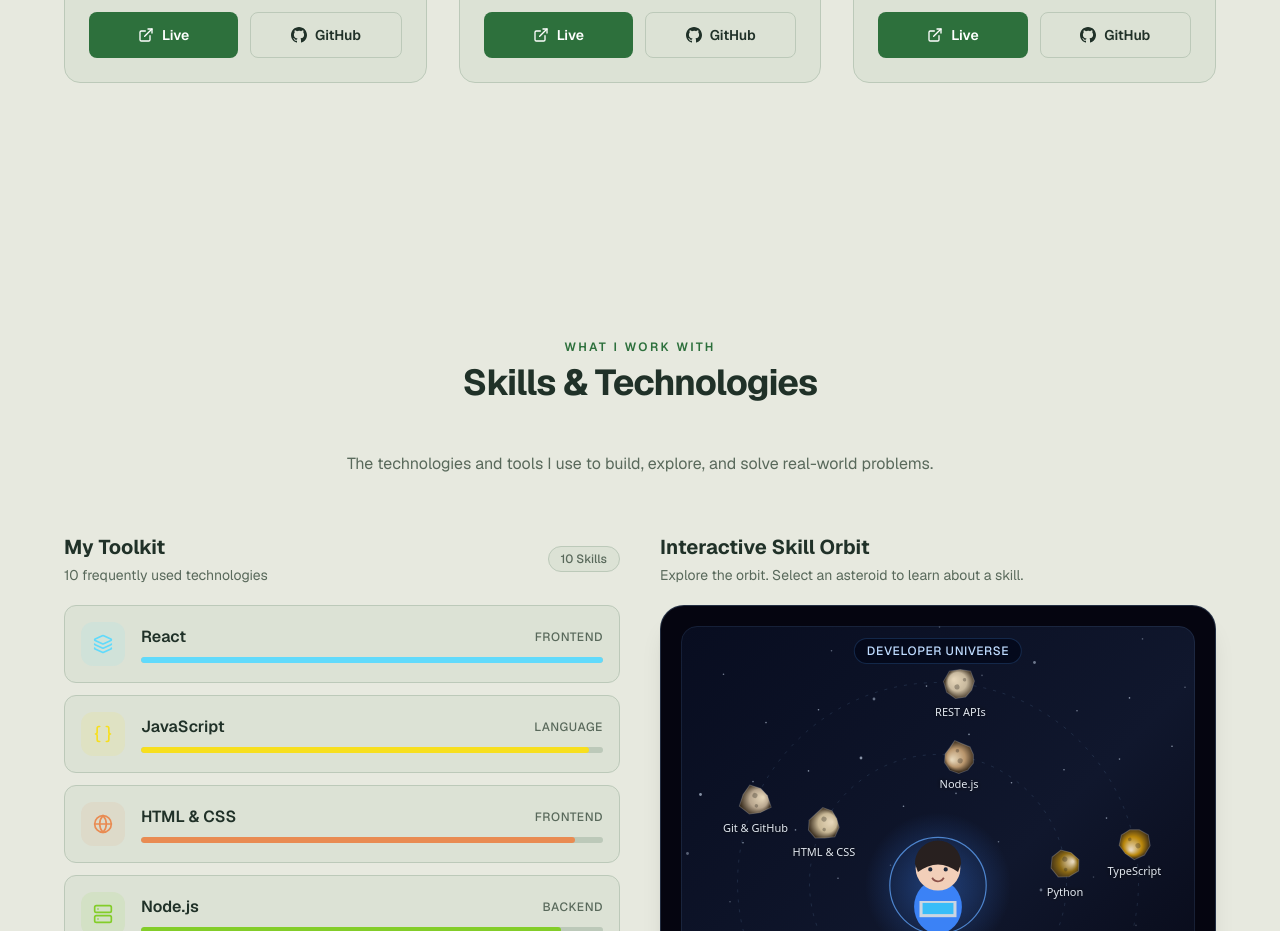
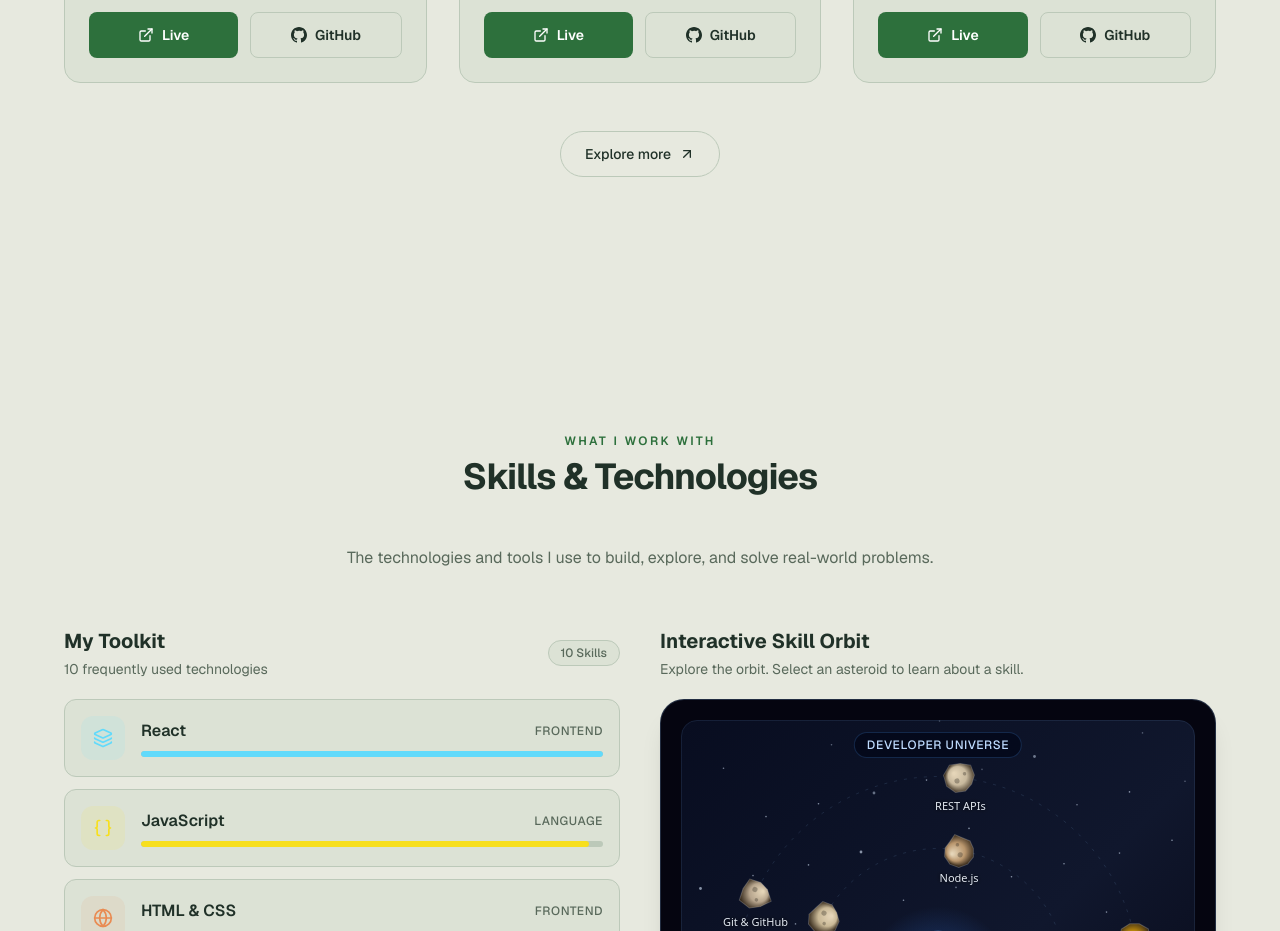
Before and after one commit to Deepti-Nanda/Portfolio, a Next.js app: page / in a window 1280 px wide. Shown: the part 2400-3331 px from the top of the page. Built offline with nearby package versions, Linux system fonts and the light colour scheme.

Commit message:
feat: update projects section

```diff
--- a/components/projects.tsx
+++ b/components/projects.tsx
@@ -1,6 +1,6 @@
 "use client";
 
-import { ExternalLink } from "lucide-react";
+import { ArrowUpRight, ExternalLink } from "lucide-react";
 import { GitHubIcon } from "./brand-icons";
 
 interface Project {
@@ -195,6 +195,17 @@ export function Projects() {
           ))}
         </div>
       </div>
+      <div className="mt-12 flex justify-center">
+        <a
+          href="https://github.com/Deepti-Nanda?tab=repositories"
+          target="_blank"
+          rel="noopener noreferrer"
+          className="inline-flex items-center gap-2 rounded-full border border-[var(--card-border)] px-6 py-3 text-sm font-medium text-[var(--foreground)] transition-all duration-300 hover:border-[var(--accent)] hover:bg-[var(--accent)] hover:text-white"
+        >
+          Explore more
+          <ArrowUpRight size={16} />
+        </a>
+      </div>
     </section>
   );
 }
```
